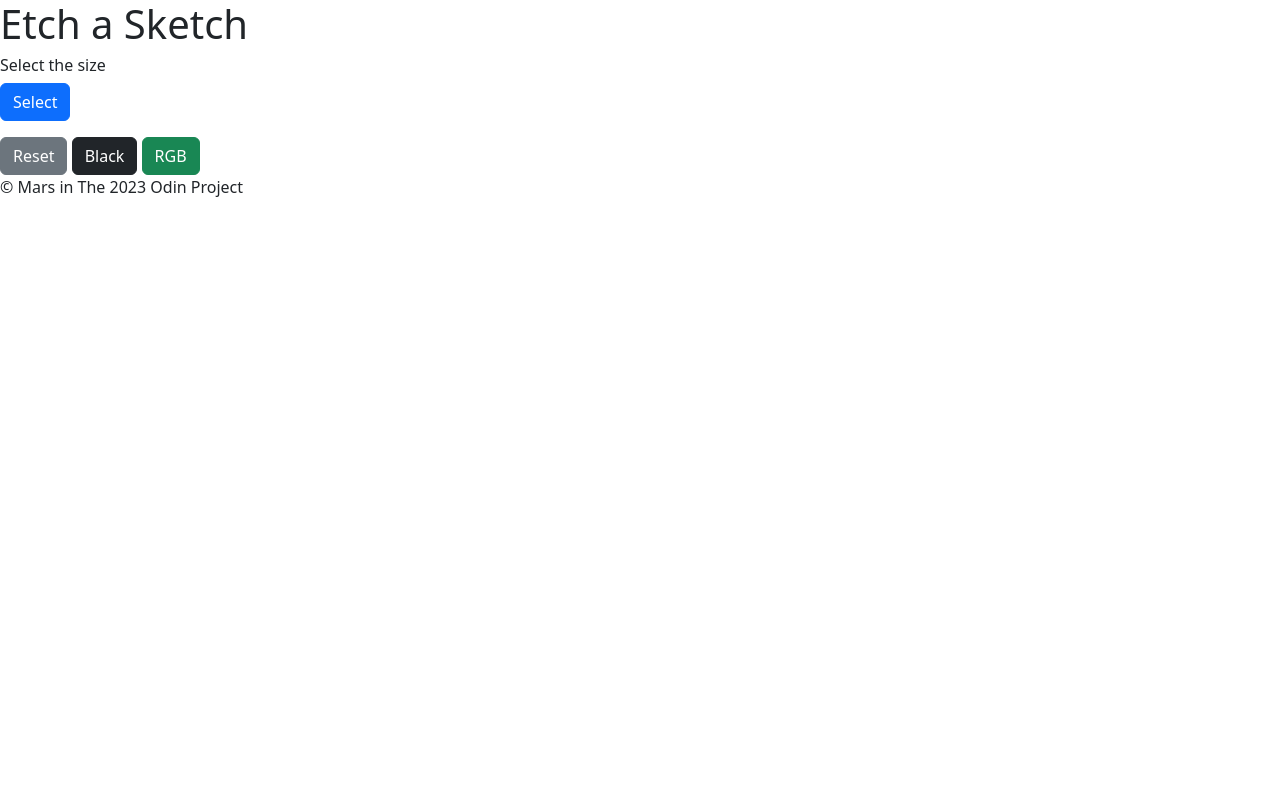
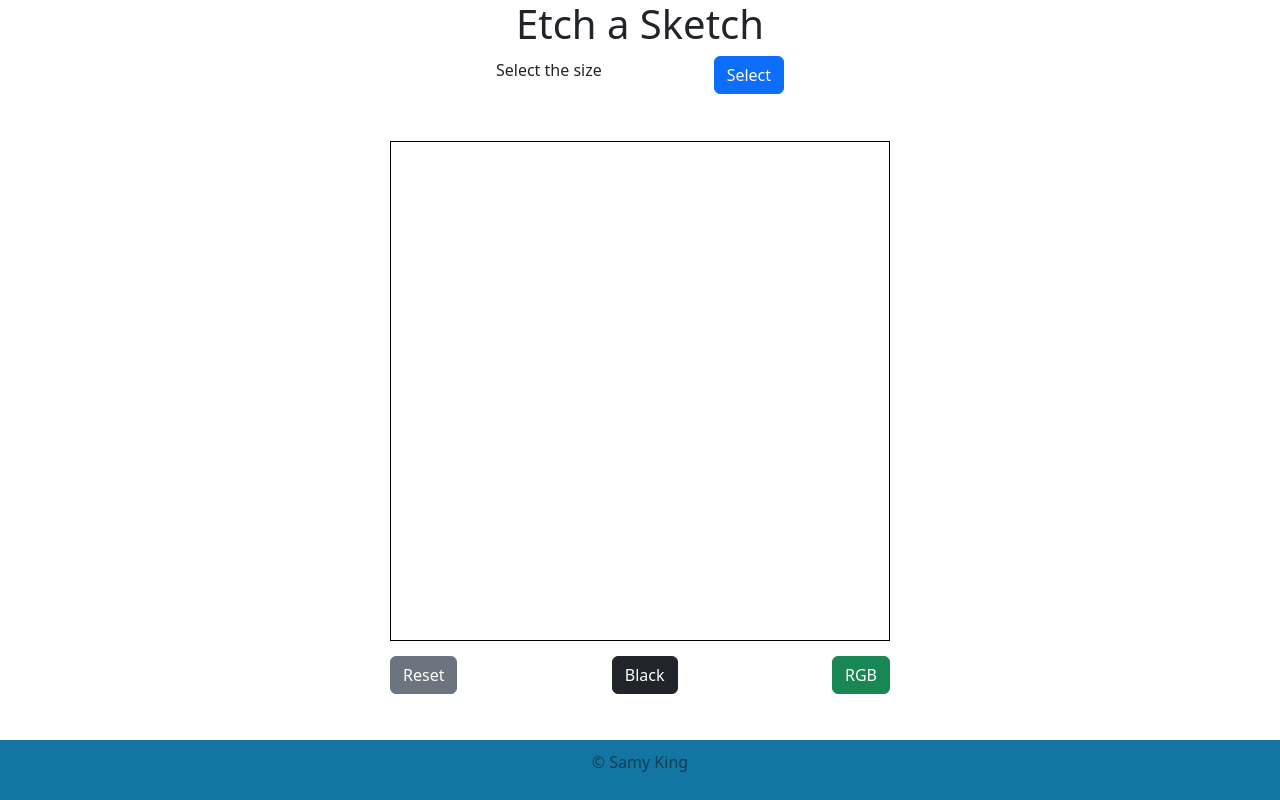
Before and after one commit to Murenzisam/Etch-a-Sketch, a plain HTML site: page index.html in a window 1280 px wide. Drawn offline with nearby package versions, Linux system fonts and the light colour scheme.

Commit message:
css done

```diff
--- a/index.html
+++ b/index.html
@@ -24,7 +24,7 @@
         <button id="rgbBtn" class="btn btn-success"onclick="setColor('rgb')">RGB</button>
     </div>
     <footer>
-        <p>&copy; Mars in The 2023 Odin Project</p>
+        <p>&copy; Samy King</p>
     </footer>
 </body>
 </html>
--- a/styles.css
+++ b/styles.css
@@ -0,0 +1,46 @@
+html{
+    font-family: 'Trebuchet MS', 'Lucida Sans Unicode', 'Lucida Grande', 'Lucida Sans', Arial, sans-serif;
+    font-size: medium;
+}
+body{
+    display: flex;
+    justify-content: center;
+    align-items: center;
+    flex-direction: column;
+  }
+
+  .header{
+    display: flex;
+    flex-direction: row;
+    align-items: center;
+    width: 400px;
+    justify-content: space-around;
+    margin-bottom: 15px;
+  }
+  .footer{
+    display: flex;
+    flex-direction: row;
+    justify-content: space-between;
+    width: 500px;
+    align-items: center;
+    margin-top: 15px;
+    margin-bottom: 20px;
+  }
+
+  .board{
+    width: 500px;
+    height: 500px;
+    display: grid;
+    border: 1px solid black;
+
+  }
+
+  footer {
+    background-color: rgb(19, 117, 162);
+    color: rgba(11, 10, 10, 0.488);
+    padding: 10px;
+    position: absolute;
+    bottom: 0;
+    width: 100%;
+    text-align: center;
+  }
```
